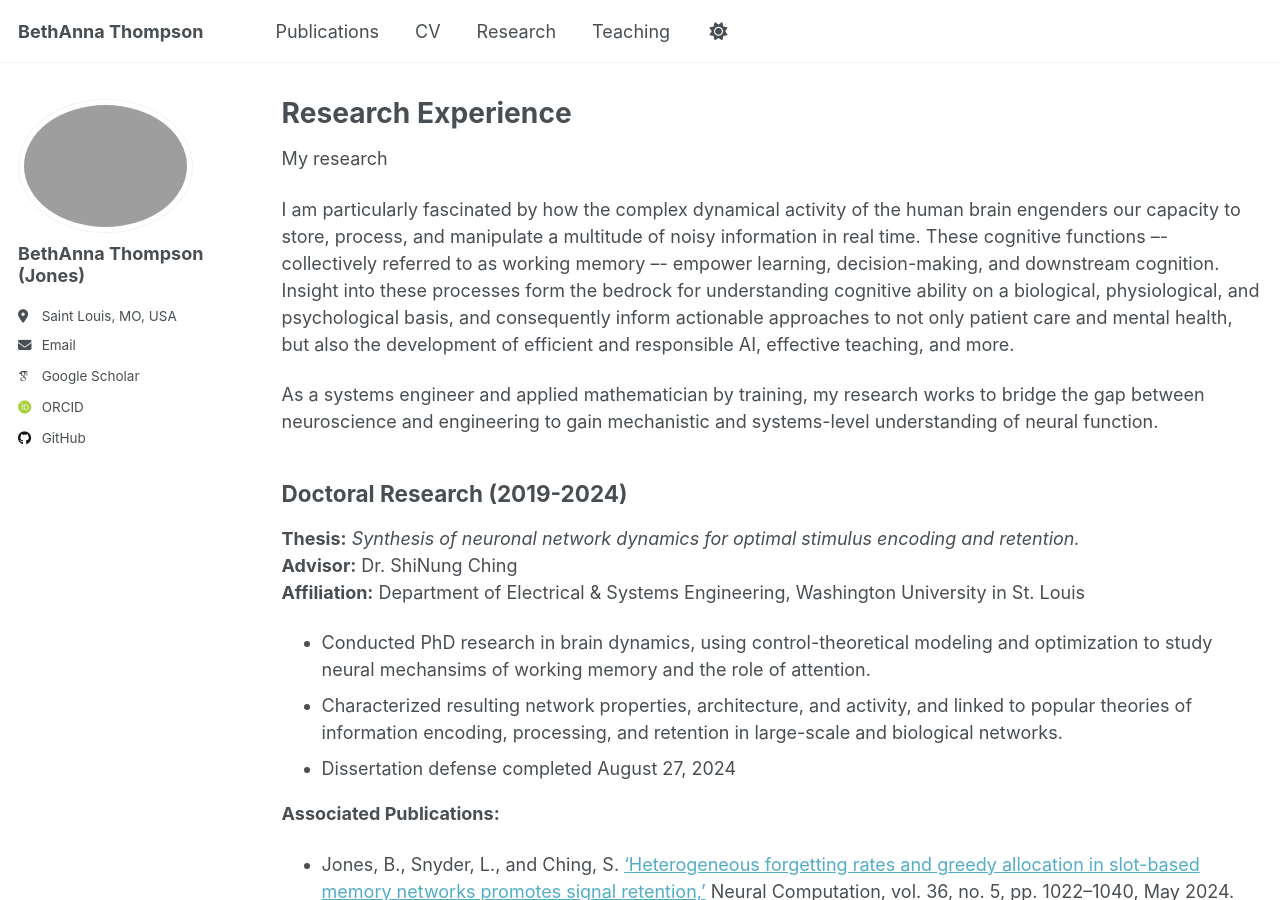
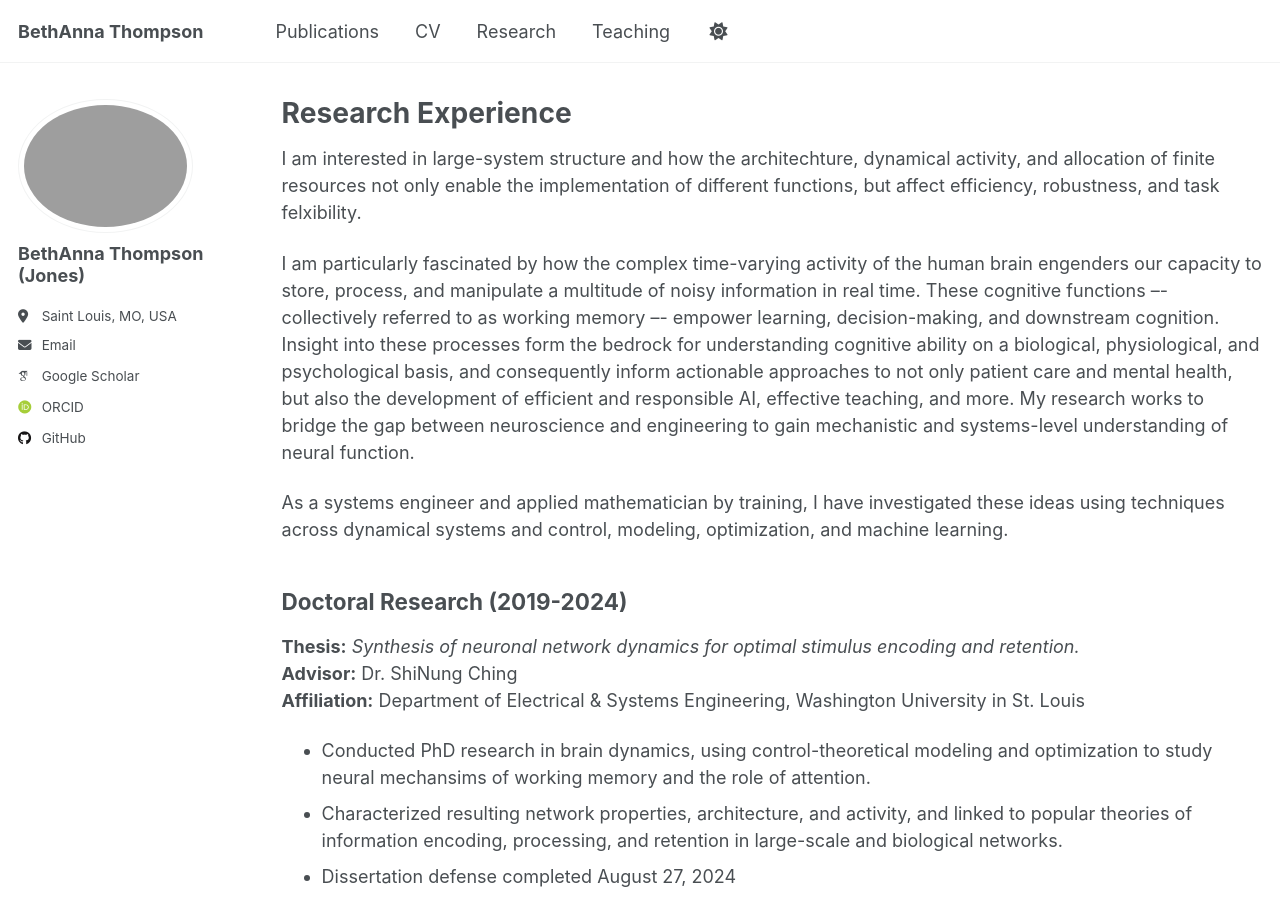
Before and after one commit to BethAnna/BethAnna.github.io, a Jekyll site: the page built from _pages/research.md, in a window 1280 px wide and 900 px high. Built offline with Jekyll 4.4.1, drawn with Linux system fonts in a browser that asks for light colours; some web fonts are replaced; a script that is not in the unit is left out.

Commit message:
Update research.md
Updating intro research blurb

```diff
--- a/_pages/research.md
+++ b/_pages/research.md
@@ -5,11 +5,11 @@ permalink: /research/
 author_profile: true
 ---
 
-My research
+I am interested in large-system structure and how the architechture, dynamical activity, and allocation of finite resources not only enable the implementation of different functions, but affect efficiency, robustness, and task felxibility.
 
-I am particularly fascinated by how the complex dynamical activity of the human brain engenders our capacity to store, process, and manipulate a multitude of noisy information in real time. These cognitive functions –- collectively referred to as working memory –- empower learning, decision-making, and downstream cognition. Insight into these processes form the bedrock for understanding cognitive ability on a biological, physiological, and psychological basis, and consequently inform actionable approaches to not only patient care and mental health, but also the development of efficient and responsible AI, effective teaching, and more.
+I am particularly fascinated by how the complex time-varying activity of the human brain engenders our capacity to store, process, and manipulate a multitude of noisy information in real time. These cognitive functions –- collectively referred to as working memory –- empower learning, decision-making, and downstream cognition. Insight into these processes form the bedrock for understanding cognitive ability on a biological, physiological, and psychological basis, and consequently inform actionable approaches to not only patient care and mental health, but also the development of efficient and responsible AI, effective teaching, and more. My research works to bridge the gap between neuroscience and engineering to gain mechanistic and systems-level understanding of neural function.
 
-As a systems engineer and applied mathematician by training, my research works to bridge the gap between neuroscience and engineering to gain mechanistic and systems-level understanding of neural function.
+As a systems engineer and applied mathematician by training, I have investigated these ideas using techniques across dynamical systems and control, modeling, optimization, and machine learning.
 
 
 ## Doctoral Research **(2019-2024)**
```
